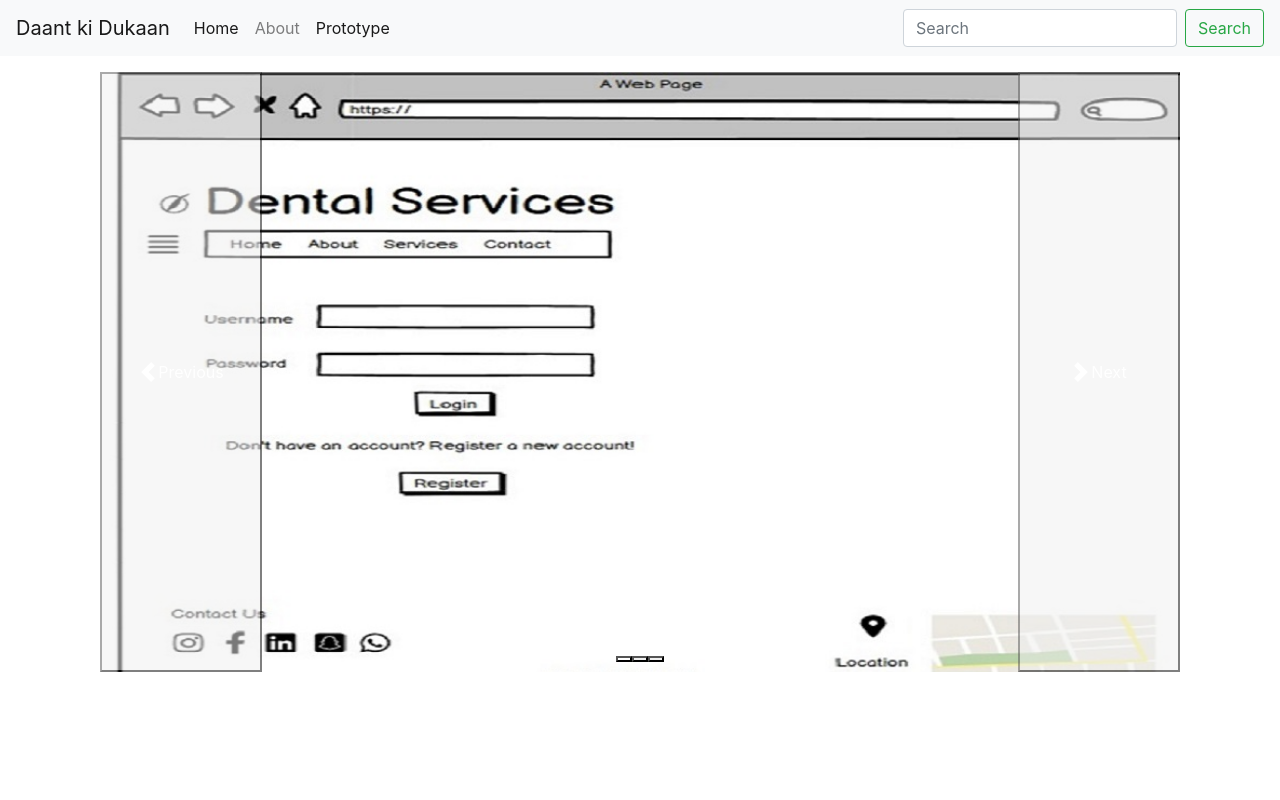
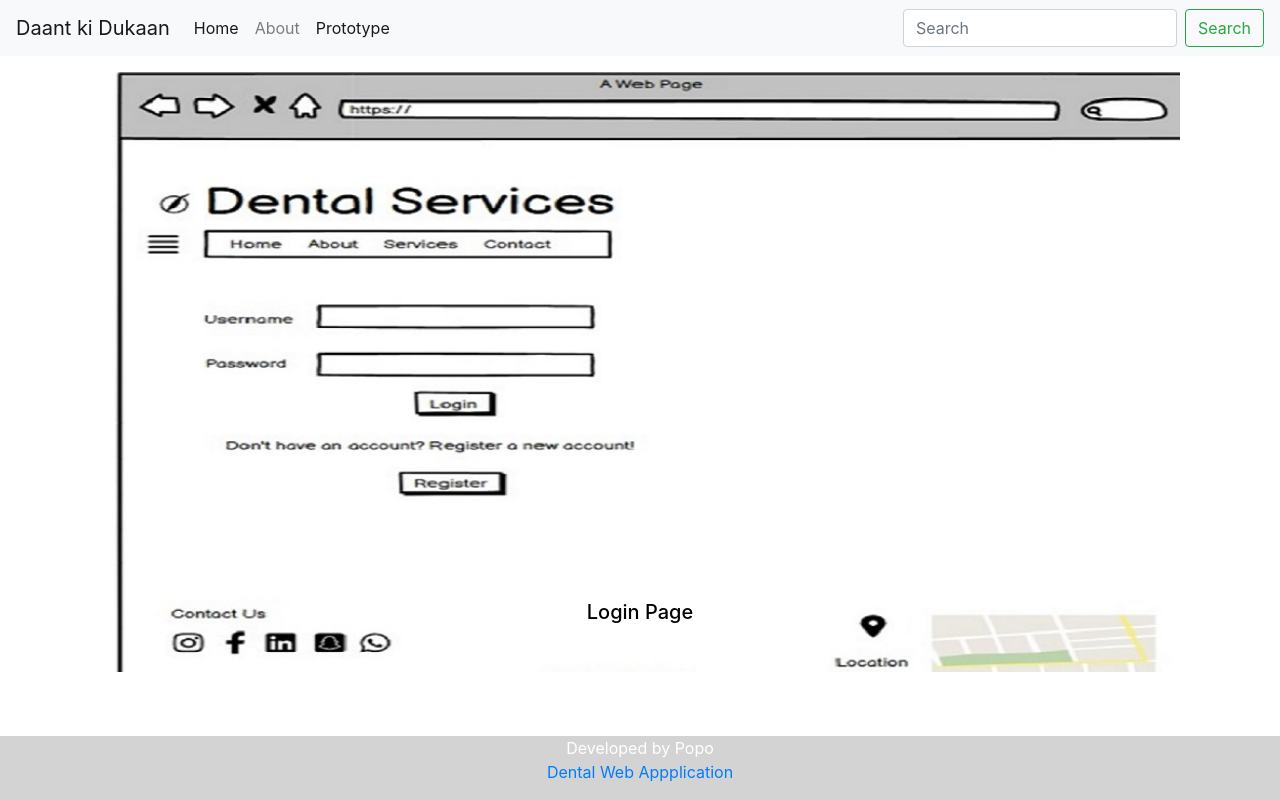
Before and after one commit to IbadTheDev/DentalWebApplication, a React (Create React App) app: page /prototypes in a window 1280 px wide. Built offline with nearby package versions, Linux system fonts and the light colour scheme.

Commit message:
first commit

```diff
--- a/src/App.css
+++ b/src/App.css
@@ -15,3 +15,18 @@
     left: 0;
     min-height: 400px;
 }
+
+.carousel-caption{
+  color: black;
+}
+
+footer{
+  position: fixed;
+  left: 0;
+  bottom: 0;
+  width: 100%;
+  background-color:lightgray;
+  color: white;
+  text-align: center;
+
+}
--- a/src/App.js
+++ b/src/App.js
@@ -3,6 +3,7 @@ import Navbar from './components/Navbar';
 import About from './components/About';
 import Home from './components/Home';
 import Prototypes from './components/Prototypes';
+import Footer from './components/Footer';
 import {
   BrowserRouter,
   Route,
@@ -22,6 +23,7 @@ function App() {
       <Route path="/prototypes" element ={ <Prototypes />}/>
     </Routes>
   </div>
+  <Footer/>
   </BrowserRouter>
 
     </>
--- /dev/null
+++ b/src/components/Footer.js
@@ -0,0 +1,14 @@
+import React from 'react'
+
+export default function Footer() {
+  return (
+    <>
+        <div className="container">
+        <footer>
+  <p>Developed by Popo<br/>
+  <a href="ibad.src@gmail.com">Dental Web Appplication</a></p>
+</footer>
+</div>
+</>
+  )
+}
--- a/src/components/Prototypes.js
+++ b/src/components/Prototypes.js
@@ -4,45 +4,58 @@ export default function Prototypes() {
   return (
     <div>
         <div className="container">
-
-
-        <div id="carouselExampleDark" class="carousel carousel-dark slide" data-bs-ride="carousel">
-  <div class="carousel-indicators">
-    <button type="button" data-bs-target="#carouselExampleDark" data-bs-slide-to="0" class="active" aria-current="true" aria-label="Slide 1"></button>
-    <button type="button" data-bs-target="#carouselExampleDark" data-bs-slide-to="1" aria-label="Slide 2"></button>
-    <button type="button" data-bs-target="#carouselExampleDark" data-bs-slide-to="2" aria-label="Slide 3"></button>
+        <div id="carouselExampleIndicators" className="carousel slide" data-ride="carousel">
+  <ol className="carousel-indicators">
+    <li data-target="#carouselExampleIndicators" data-slide-to="0" className="active"></li>
+    <li data-target="#carouselExampleIndicators" data-slide-to="1"></li>
+    <li data-target="#carouselExampleIndicators" data-slide-to="2"></li>
+  </ol>
+  <div className="carousel-inner">
+    <div className="carousel-item active">
+      <img className="d-block w-100" src="/assets/proto1.jpeg" alt="First slide"/>
+      <div className="carousel-caption d-none d-md-block">
+    <h5>Login Page</h5>
   </div>
-  <div class="carousel-inner">
-    <div class="carousel-item active" data-bs-interval="10000">
-      <img src="assets/proto1.jpeg" class="d-block w-100" alt="..."/>
-      <div class="carousel-caption d-none d-md-block">
-        <h5>Home Page</h5>
-        <p>A home page prototype</p>
-      </div>
     </div>
-    <div class="carousel-item" data-bs-interval="2000">
-      <img src="..." class="d-block w-100" alt="..."/>
-      <div class="carousel-caption d-none d-md-block">
-        <h5>Second slide label</h5>
-        <p>Some representative placeholder content for the second slide.</p>
-      </div>
+    <div className="carousel-item">
+      <img className="d-block w-100" src="/assets/proto2.jpeg" alt="Second slide"/>
+      <div className="carousel-caption d-none d-md-block">
+    <h5>About Page</h5>
+  </div>
     </div>
-    <div class="carousel-item">
-      <img src="..." class="d-block w-100" alt="..."/>
-      <div class="carousel-caption d-none d-md-block">
-        <h5>Third slide label</h5>
-        <p>Some representative placeholder content for the third slide.</p>
-      </div>
+    <div className="carousel-item">
+      <img className="d-block w-100" src="/assets/proto3.jpeg" alt="Third slide"/>
+      <div className="carousel-caption d-none d-md-block">
+    <h5>Register Page</h5>
+  </div>
+    </div>
+    <div className="carousel-item">
+      <img className="d-block w-100" src="/assets/proto4.jpeg" alt="fourth slide"/>
+      <div className="carousel-caption d-none d-md-block">
+    <h5>Guest Home page</h5>
+  </div>
+    </div>
+    <div className="carousel-item">
+      <img className="d-block w-100" src="/assets/proto5.jpeg" alt="fifth slide"/>
+      <div className="carousel-caption d-none d-md-block">
+    <h5>Services page</h5>
+  </div>
+    </div>
+    <div className="carousel-item">
+      <img className="d-block w-100" src="/assets/proto6.jpeg" alt="sixth slide"/>
+      <div className="carousel-caption d-none d-md-block">
+    <h5>User Home page</h5>
+  </div>
     </div>
   </div>
-  <button class="carousel-control-prev" type="button" data-bs-target="#carouselExampleDark" data-bs-slide="prev">
-    <span class="carousel-control-prev-icon" aria-hidden="true"></span>
-    <span class="visually-hidden">Previous</span>
-  </button>
-  <button class="carousel-control-next" type="button" data-bs-target="#carouselExampleDark" data-bs-slide="next">
-    <span class="carousel-control-next-icon" aria-hidden="true"></span>
-    <span class="visually-hidden">Next</span>
-  </button>
+  <a className="carousel-control-prev" href="#carouselExampleIndicators" role="button" data-slide="prev">
+    <span className="carousel-control-prev-icon" aria-hidden="true"></span>
+    <span className="sr-only">Previous</span>
+  </a>
+  <a className="carousel-control-next" href="#carouselExampleIndicators" role="button" data-slide="next">
+    <span className="carousel-control-next-icon" aria-hidden="true"></span>
+    <span className="sr-only">Next</span>
+  </a>
 </div>
 </div>
 </div>
```
Also changed, not shown: 1 other file (tests, documents, lock files or other folders).
